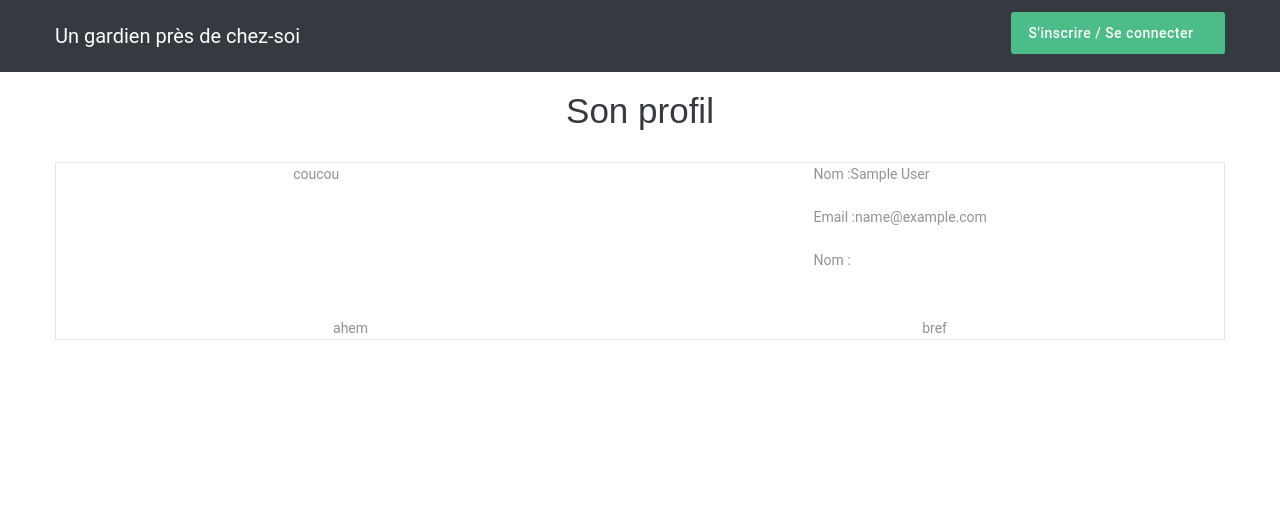
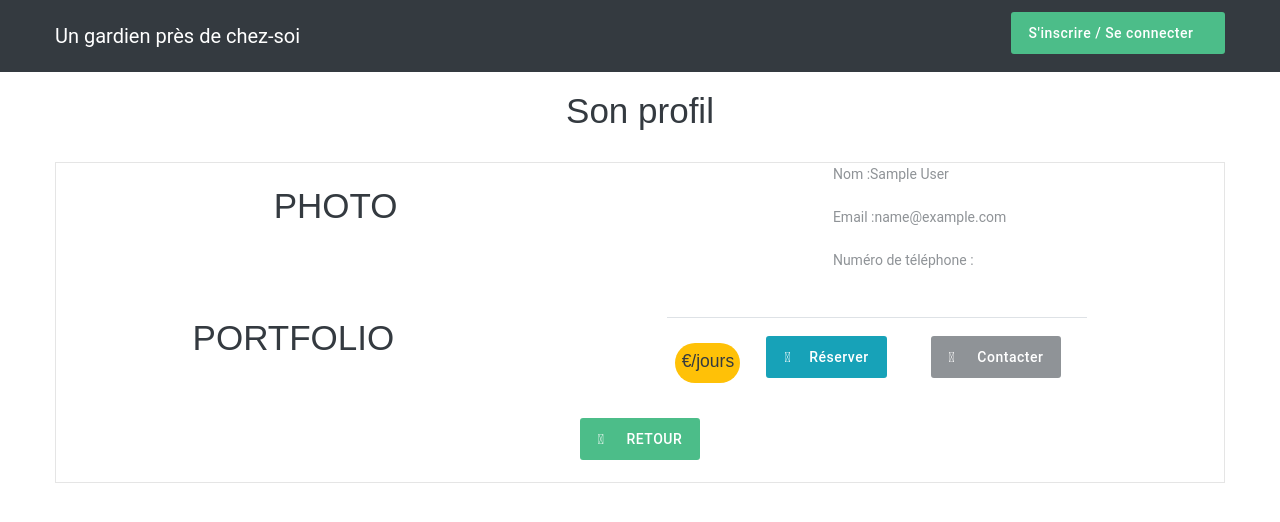
Before and after one commit to Jordi-LG/Ungardienpresdechezsoi, a Rails app: page /petsitters/1 in a window 1280 px wide. Shown: the top 522 px of the page. Run offline with Rails 7, Linux system fonts and the light colour scheme; the visitor is signed in with stand-in values (Sample User, id 1); data comes from the database, SQL or seed files in the repository; parts of the project's set-up code (start-up, migrations or seed data) failed here and were passed over; some libraries are stand-ins or nearby versions; some web fonts are replaced.

Commit message:
setup front done for show & index petsitter

```diff
--- a/app/views/petsitters/show.html.erb
+++ b/app/views/petsitters/show.html.erb
@@ -6,15 +6,32 @@
   </center>
   <div class="d-flex border flex-column border-primary">
   <div class="d-flex justify-content-around mb-4">
-    <span><%= image_tag "" %>coucou</span>
+    <span><%= image_tag "" %><h1>PHOTO</h1></span>
     <span>
       <p>Nom :<%= @petsitter.first_name %> <%= @petsitter.last_name %></p>
       <p>Email :<%= @petsitter.email%></p>
-      <p>Nom :<%= @petsitter.phone_number%></p>
+      <p>Numéro de téléphone :<%= @petsitter.phone_number%></p>
+      <span class= ""> <%= @petsitter.describe %></span>
     </span>
   </div>
   <div class="d-flex justify-content-around">
-    <span>ahem</span>
-    <span>bref</span>
+    <span><h1>PORTFOLIO</h1></span>
+    <span>
+
+      <div class="modal-footer mt-auto p-2 bd-highligh justify-content-between">
+        <span class="badge badge-pill badge-warning  pt-2"><h5><%= @petsitter.price %> €/jours</h5></span>
+          <%= button_tag(type: "submit", class: "btn btn-default") do %>
+            <span class="btn btn-button btn-info"><i class="fas fa-cart-arrow-down pr-2"></i>Réserver</span>
+          <% end %>
+          <%= button_tag(type: "submit", class: "btn btn-default") do %>
+            <span class="btn btn-button btn-secondary"><i class="fas fa-cart-arrow-down pr-2"></i> Contacter</span>
+        <% end %>
+      </div>
+
+    </span>
   </div>
+
+  <%= button_tag(type: "submit", class: "btn btn-default") do %>
+    <span class="btn btn-button btn-primary"><i class="fas fa-cart-arrow-down pr-2"></i> RETOUR </span>
+<% end %>
 </div>
```
Also changed, not shown: app/views/petsitters/index.html.erb (+7 -1 lines).
